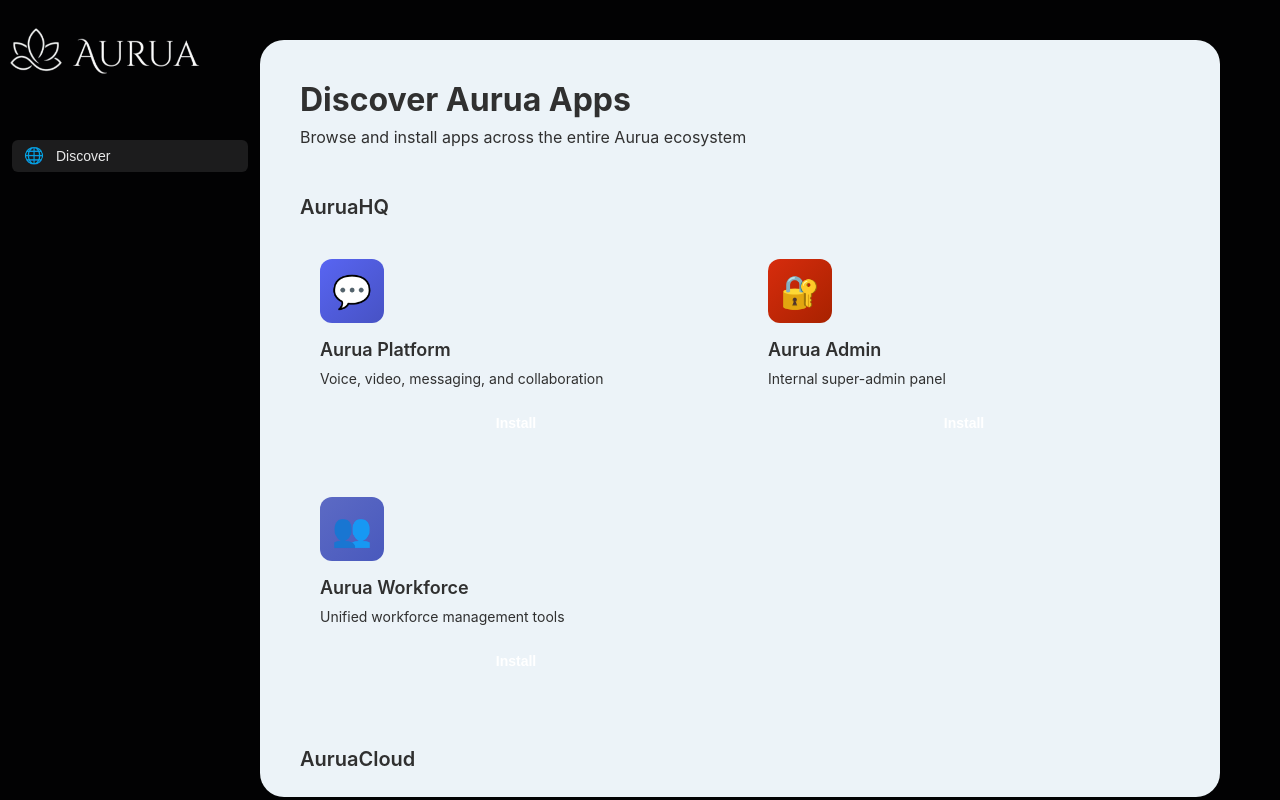
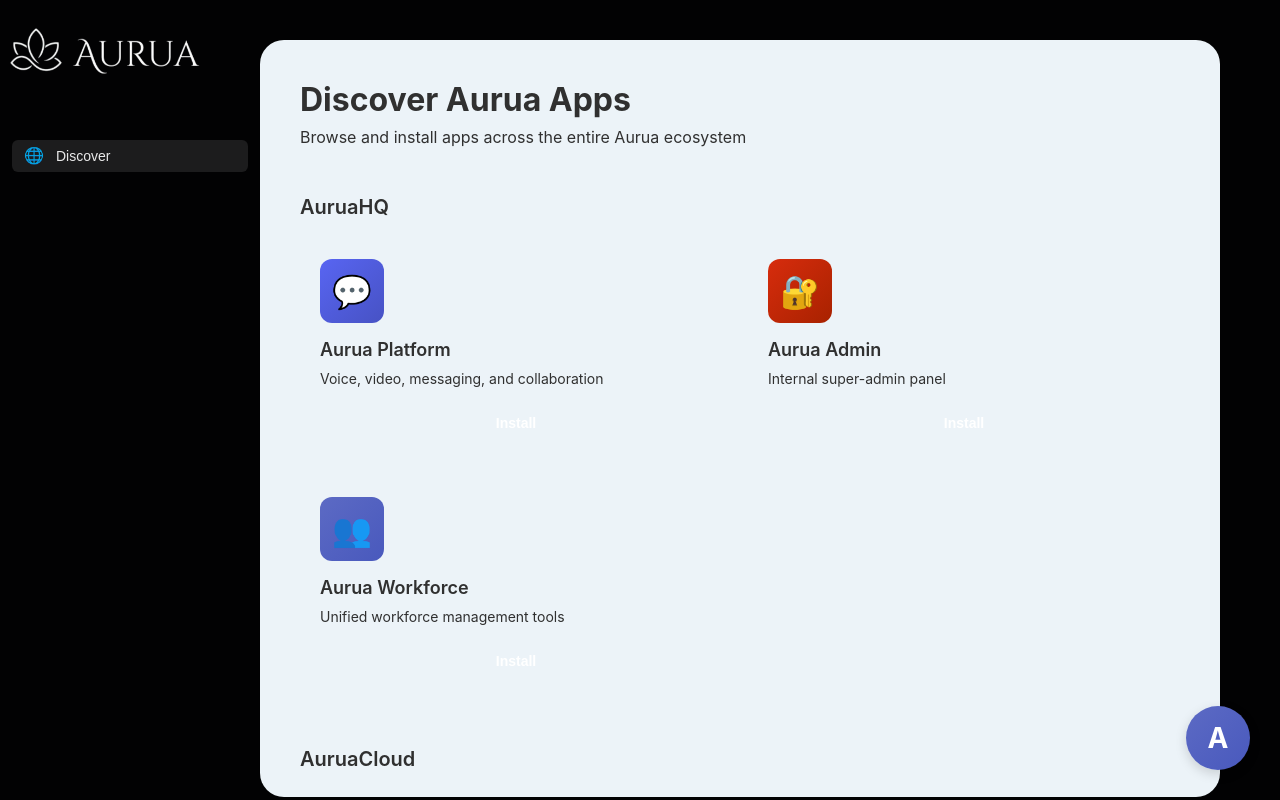
Before and after one commit to AuruaHQ/aurua-dock, a React (Vite) app: page / in a window 1280 px wide. Built offline with nearby package versions, Linux system fonts and the light colour scheme.

Commit message:
Add Avatar component in bottom right corner

```diff
--- a/src/App.tsx
+++ b/src/App.tsx
@@ -2,6 +2,7 @@ import { useState, useEffect } from 'react';
 import { TitleBar } from './components/TitleBar/TitleBar';
 import { Sidebar } from './components/Sidebar/Sidebar';
 import { AppCatalog } from './components/AppCatalog/AppCatalog';
+import { Avatar } from './components/Avatar/Avatar';
 import './App.css';
 
 export default function App() {
@@ -28,6 +29,7 @@ export default function App() {
           <AppCatalog onInstall={loadInstalledApps} />
         </main>
       </div>
+      <Avatar />
     </>
   );
 }
--- /dev/null
+++ b/src/components/Avatar/Avatar.css
@@ -0,0 +1,31 @@
+.avatar-container {
+  position: fixed;
+  bottom: 30px;
+  right: 30px;
+  z-index: 100;
+}
+
+.avatar-circle {
+  width: 64px;
+  height: 64px;
+  border-radius: 50%;
+  background: linear-gradient(135deg, #5c6ac4 0%, #4959bd 100%);
+  display: flex;
+  align-items: center;
+  justify-content: center;
+  cursor: pointer;
+  transition: transform 0.2s ease, box-shadow 0.2s ease;
+  box-shadow: 0 4px 12px rgba(0, 0, 0, 0.15);
+}
+
+.avatar-circle:hover {
+  transform: scale(1.05);
+  box-shadow: 0 6px 16px rgba(0, 0, 0, 0.2);
+}
+
+.avatar-initial {
+  color: white;
+  font-size: 28px;
+  font-weight: 700;
+  line-height: 1;
+}
--- /dev/null
+++ b/src/components/Avatar/Avatar.tsx
@@ -0,0 +1,11 @@
+import './Avatar.css';
+
+export function Avatar() {
+  return (
+    <div className="avatar-container">
+      <div className="avatar-circle">
+        <span className="avatar-initial">A</span>
+      </div>
+    </div>
+  );
+}
```
